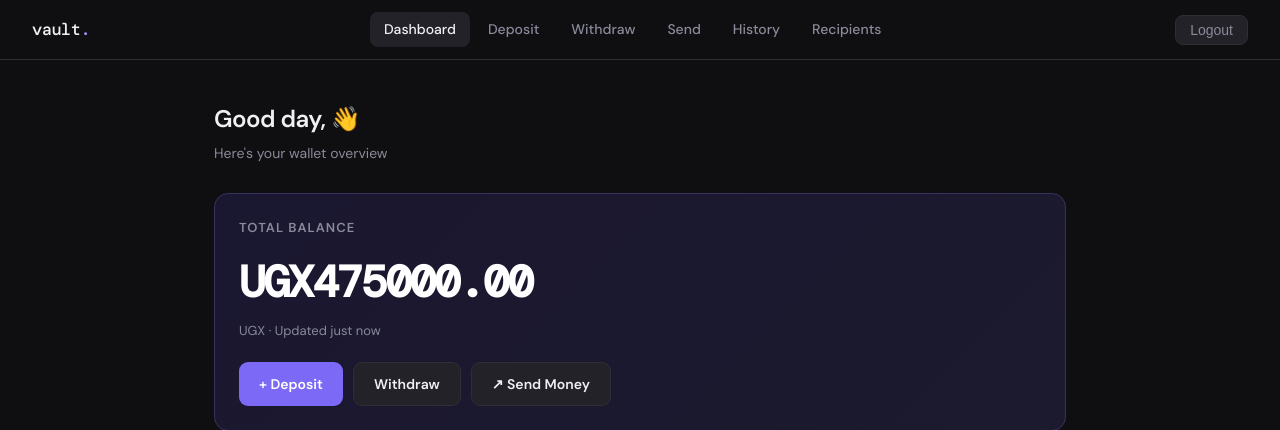
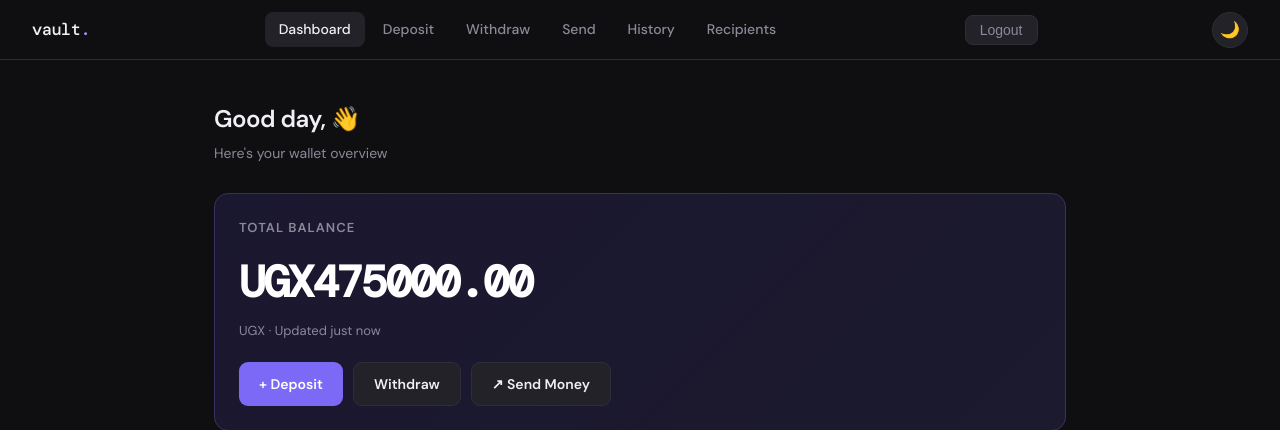
Before and after one commit to aruhoPriscillah/wallet, a Django app: page / in a window 1280 px wide. Shown: the top 430 px of the page. Run offline with Django 5.2, Linux system fonts and the light colour scheme; a user stored in the database is signed in; data comes from the database, SQL or seed files in the repository.

Commit message:
Add switch mode

```diff
--- a/templates/wallet/base.html
+++ b/templates/wallet/base.html
@@ -25,6 +25,33 @@
       --mono: 'DM Mono', monospace;
       --sans: 'DM Sans', sans-serif;
     }
+
+    body.light {
+  --bg: #f5f5f7;
+  --surface: #ffffff;
+  --surface2: #e8e8ed;
+  --border: #d1d1d6;
+  --text: #1c1c1e;
+  --muted: #6e6e73;
+  --accent: #5e4fd6;
+  --accent-light: #7c6af7;
+}
+
+.theme-toggle {
+  width: 36px;
+  height: 36px;
+  border-radius: 50%;
+  background: var(--surface2);
+  border: 1px solid var(--border);
+  cursor: pointer;
+  display: flex;
+  align-items: center;
+  justify-content: center;
+  font-size: 16px;
+  transition: all 0.15s;
+  flex-shrink: 0;
+}
+.theme-toggle:hover { border-color: var(--accent); }
 
     body {
       background: var(--bg);
@@ -192,6 +219,7 @@
   </style>
   {% block extra_style %}{% endblock %}
 </head>
+
 <body>
   {% if user.is_authenticated %}
   <nav>
@@ -208,6 +236,7 @@
       {% csrf_token %}
       <button type="submit" class="nav-logout">Logout</button>
     </form>
+    <button class="theme-toggle" id="themeToggle" title="Toggle theme">🌙</button>
   </nav>
   {% endif %}
 
@@ -222,5 +251,23 @@
   {% endif %}
 
   {% block content %}{% endblock %}
+
+  <script>
+  const toggle = document.getElementById('themeToggle');
+  const body = document.body;
+
+  // Load saved preference
+  if (localStorage.getItem('theme') === 'light') {
+    body.classList.add('light');
+    toggle.textContent = '☀️';
+  }
+
+  toggle.addEventListener('click', () => {
+    body.classList.toggle('light');
+    const isLight = body.classList.contains('light');
+    toggle.textContent = isLight ? '☀️' : '🌙';
+    localStorage.setItem('theme', isLight ? 'light' : 'dark');
+  });
+</script>
 </body>
 </html>
```
